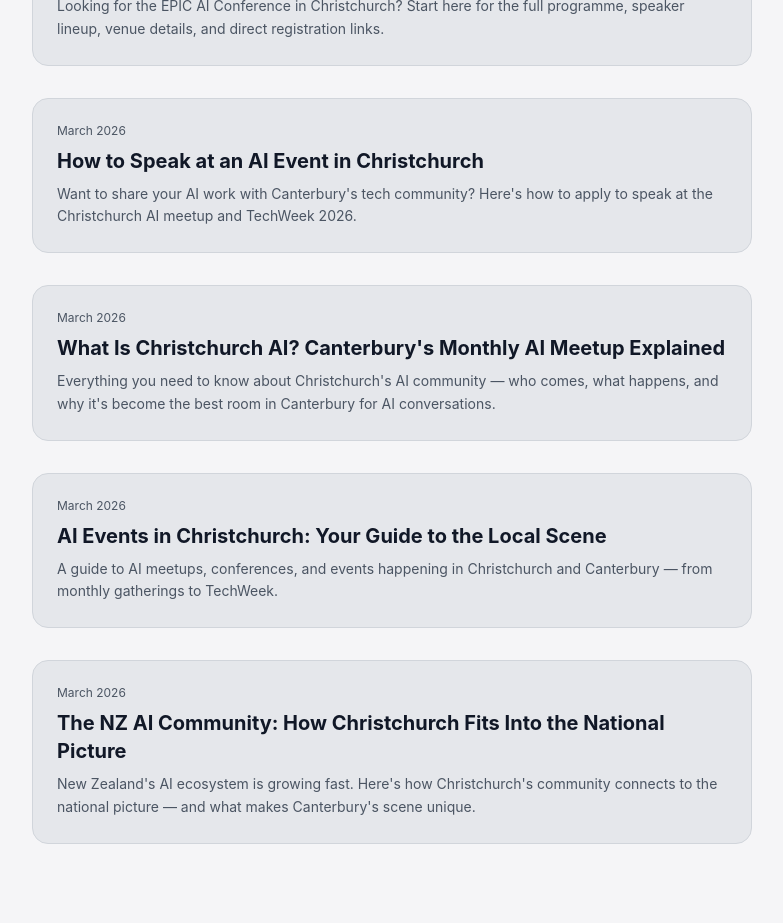
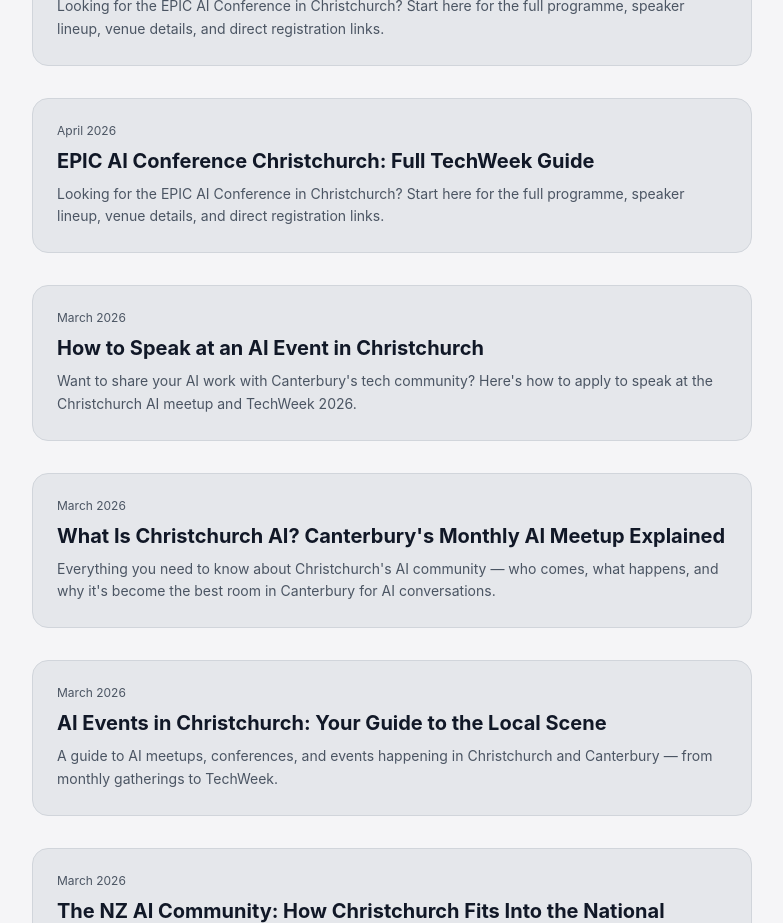
Before and after one commit to caelanhuntress/christchurch-ai, a Next.js app: page /blog in a window 1280 px wide. Shown: the part 1520-2443 px from the top of the page, without its empty margins (248-1031 px from the left). Built offline with nearby package versions, Linux system fonts and the light colour scheme.

Commit message:
Restore EPIC conference SEO support pages

```diff
--- a/app/blog/page.tsx
+++ b/app/blog/page.tsx
@@ -44,6 +44,12 @@ const posts = [
     title: "TechWeek 2026 Christchurch — AI Conference at EPIC Innovation",
     date: "March 2026",
     excerpt: "Christchurch AI is hosting an official TechWeek 2026 event. Find out what's on, how to attend, and how to apply to speak at Canterbury's biggest AI event of the year.",
+  },
+  {
+    slug: "epic-ai-conference-christchurch",
+    title: "EPIC AI Conference Christchurch: Full TechWeek Guide",
+    date: "April 2026",
+    excerpt: "Looking for the EPIC AI Conference in Christchurch? Start here for the full programme, speaker lineup, venue details, and direct registration links.",
   },
   {
     slug: "epic-ai-conference-christchurch",
--- a/app/page.tsx
+++ b/app/page.tsx
@@ -106,6 +106,15 @@ export default function Home() {
               style={{ borderColor: "var(--border)", color: "var(--foreground)" }}>
               Upcoming Events ↓
             </a>
+          </div>
+          <div className="mt-8 rounded-2xl border p-5 max-w-3xl mx-auto"
+            style={{ borderColor: "var(--border)", background: "var(--muted)" }}>
+            <div className="text-xs font-semibold uppercase tracking-widest mb-2" style={{ color: "var(--accent)" }}>
+              Featured TechWeek event
+            </div>
+            <p className="text-sm md:text-base leading-relaxed" style={{ color: "var(--text-muted)" }}>
+              Looking for the <Link href="/epic-ai-conference" className="underline font-semibold" style={{ color: "var(--accent)" }}>EPIC AI Conference Christchurch</Link>? See the full TechWeek programme, speaker lineup, and registration links for the all-day AI conference at EPIC Innovation.
+            </p>
           </div>
           <div className="mt-8 rounded-2xl border p-5 max-w-3xl mx-auto"
             style={{ borderColor: "var(--border)", background: "var(--muted)" }}>
--- a/app/sitemap.ts
+++ b/app/sitemap.ts
@@ -15,5 +15,6 @@ export default function sitemap(): MetadataRoute.Sitemap {
     { url: `${base}/vibe-coding-april-2026`, lastModified: now, changeFrequency: "monthly", priority: 0.7 },
     { url: `${base}/past-events`, lastModified: now, changeFrequency: "monthly", priority: 0.6 },
     { url: `${base}/blog`, lastModified: now, changeFrequency: "weekly", priority: 0.7 },
+    { url: `${base}/blog/epic-ai-conference-christchurch`, lastModified: now, changeFrequency: "weekly", priority: 0.8 },
   ];
 }
```
